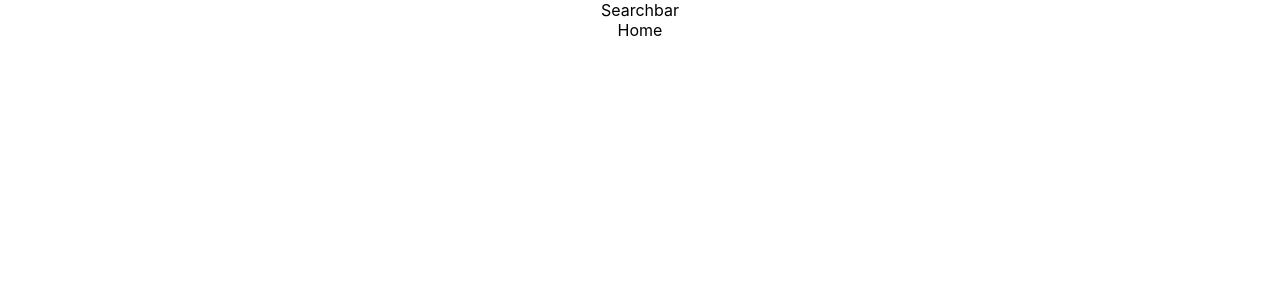
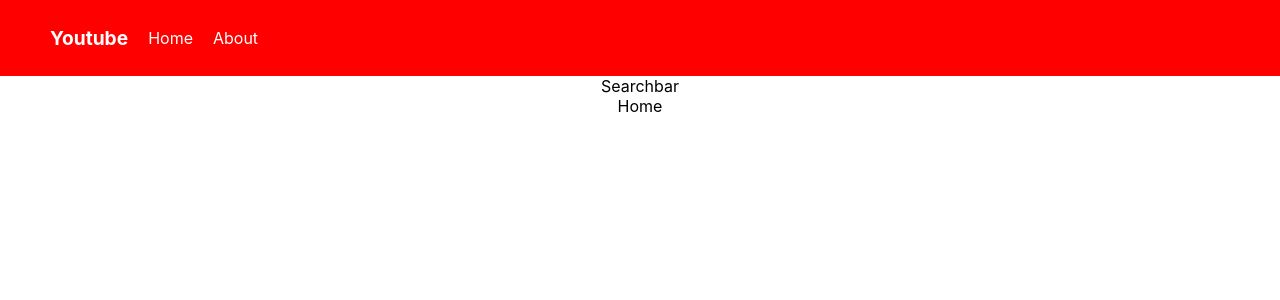
Before and after one commit to p-mitchell1007/Youtube-Clone-Project-Pt.2, a React (Create React App) app: page / in a window 1280 px wide. Shown: the top 300 px of the page. Built offline with nearby package versions, Linux system fonts and the light colour scheme.

Commit message:
nav bar first commit

```diff
--- a/src/App.js
+++ b/src/App.js
@@ -6,11 +6,13 @@ import About from './component/About';
 import VideoPlayer from './component/Videoplayer';
 import Feed from './component/Feed';
 import Searchbar from './component/Searchbar';
+import NavBar from './component/NavBar.js'
 
 function App() {
   return (
     <div className="App">
       <BrowserRouter>
+      <NavBar/>
       <Searchbar />
         <Routes>
           <Route path='/' element={<Home />}></Route>
--- /dev/null
+++ b/src/component/NavBar.css
@@ -0,0 +1,21 @@
+.NavBar{
+    display: flex;
+    background-color: red;
+    color: white;
+}
+.NavBar > ul{
+    display: flex;
+    flex-direction: row;
+    list-style: none;
+    justify-content: center;
+    align-items: center;
+}
+.NavBar > ul > a{
+    padding: 10px;
+    cursor: pointer;
+    text-decoration: none;
+    color: white;
+}
+.yt-li{
+    font-size: larger;
+}
--- /dev/null
+++ b/src/component/NavBar.js
@@ -0,0 +1,16 @@
+import React from 'react'
+import './NavBar.css'
+
+function Navbar() {
+  return (
+    <div className='NavBar'>
+        <ul>
+            <a href='/'><li className='yt-li'><b>Youtube</b></li></a>
+            <a href='/'><li>Home</li></a>
+            <a href='/about'><li>About</li></a>
+        </ul>
+    </div>
+  )
+}
+
+export default Navbar
```
